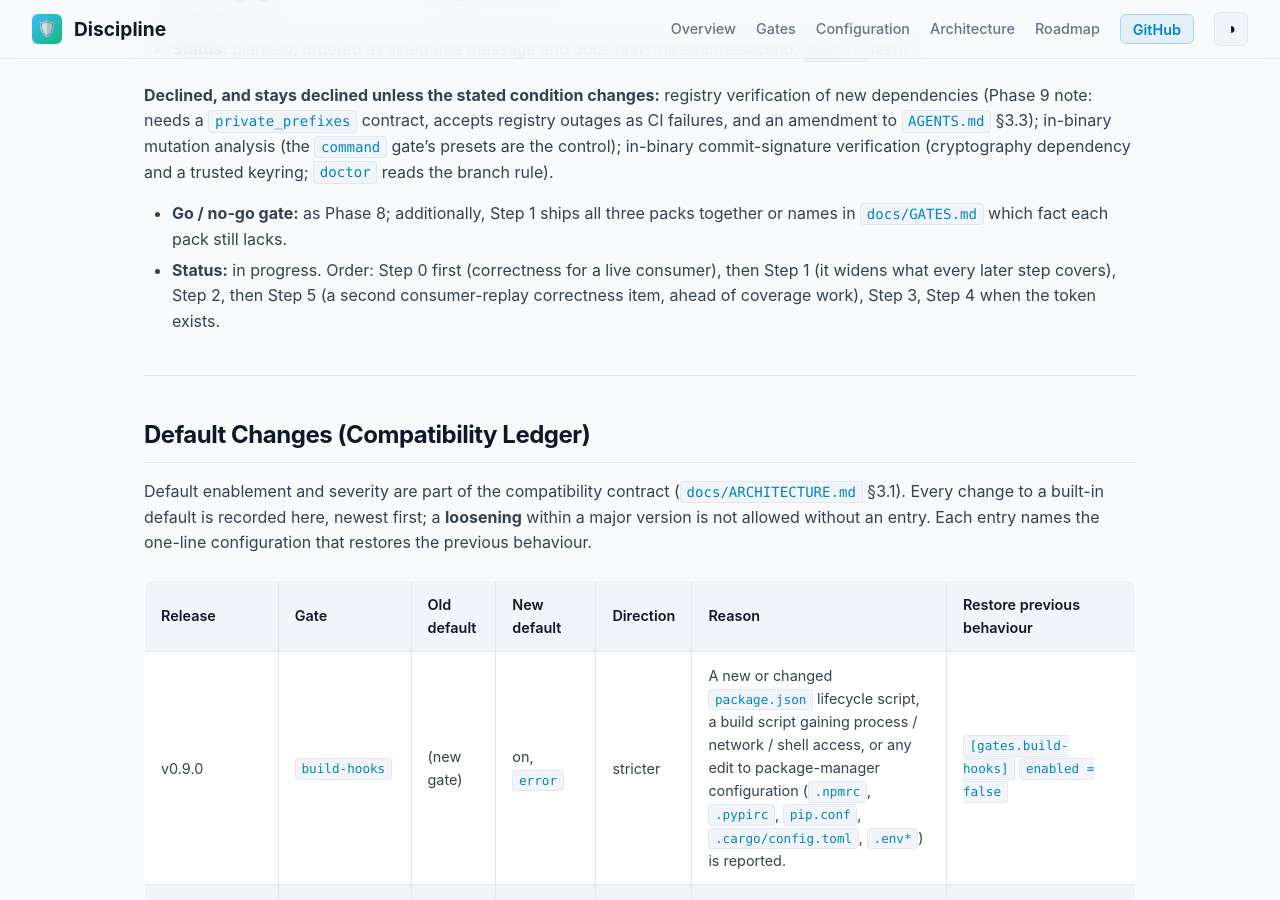
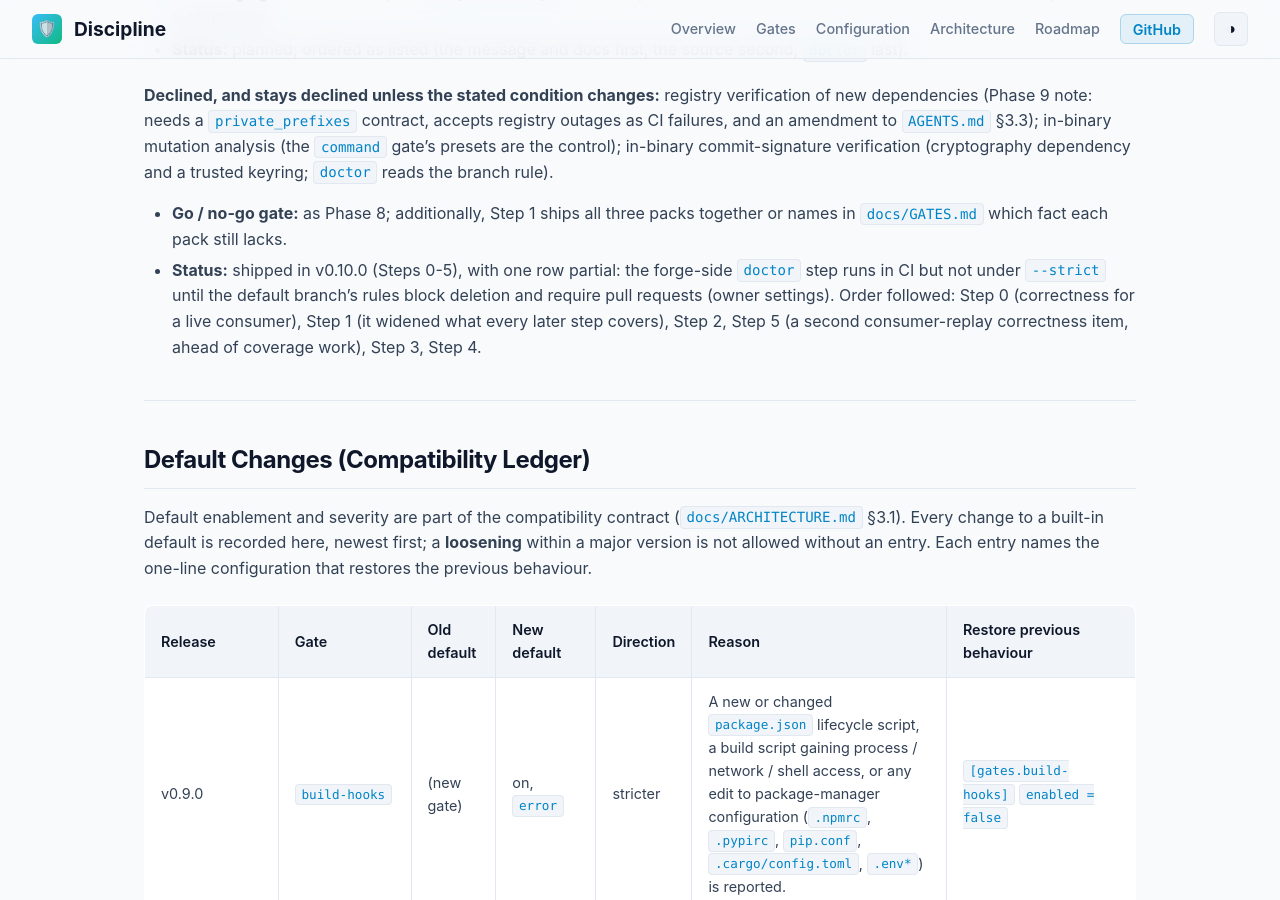
Before and after one commit to actions-marketplace-validations/orieg_discipline, a Jekyll site: the page built from docs/ROADMAP.md, in a window 1280 px wide and 900 px high, scrolled down 14814 px. Built offline with Jekyll 4.4.1, drawn with Linux system fonts in a browser that asks for light colours; some of the changed text lies outside the part shown.

Commit message:
docs(roadmap): Phase 10 status after v0.10.0; record the two open checks (#148)
Phase 10 is shipped in v0.10.0 with one partial row (the forge-side doctor
step waits on branch-rule settings for --strict). The Outstanding section
names the consumer replay of the push-event fix and the doctor --strict
condition so neither is mistaken for done.

no-issue: roadmap bookkeeping

```diff
--- a/docs/ROADMAP.md
+++ b/docs/ROADMAP.md
@@ -256,7 +256,7 @@
 **Declined, and stays declined unless the stated condition changes:** registry verification of new dependencies (Phase 9 note: needs a `private_prefixes` contract, accepts registry outages as CI failures, and an amendment to `AGENTS.md` §3.3); in-binary mutation analysis (the `command` gate's presets are the control); in-binary commit-signature verification (cryptography dependency and a trusted keyring; `doctor` reads the branch rule).
 
 - **Go / no-go gate:** as Phase 8; additionally, Step 1 ships all three packs together or names in `docs/GATES.md` which fact each pack still lacks.
-- **Status:** in progress. Order: Step 0 first (correctness for a live consumer), then Step 1 (it widens what every later step covers), Step 2, then Step 5 (a second consumer-replay correctness item, ahead of coverage work), Step 3, Step 4 when the token exists.
+- **Status:** shipped in v0.10.0 (Steps 0-5), with one row partial: the forge-side `doctor` step runs in CI but not under `--strict` until the default branch's rules block deletion and require pull requests (owner settings). Order followed: Step 0 (correctness for a live consumer), Step 1 (it widened what every later step covers), Step 2, Step 5 (a second consumer-replay correctness item, ahead of coverage work), Step 3, Step 4.
 
 ---
 
@@ -369,6 +369,8 @@
   - Argo Workflows: template linted; live Kubernetes cluster DAG execution is outstanding.
 - **Macro opacity:** Tests generated dynamically inside complex macro bodies (`proptest! { ... }`, `quickcheck! { ... }`) are invisible to tree-sitter AST fact extractors without compilation expansion. Use `extra_assert_macros` and `assert_helper_fns` to configure macro vocabulary.
 - **Grammar lag:** Source syntax newer than the bundled tree-sitter grammars is treated as a parse error, failing closed by design. Use `exempt_paths` until grammars are updated.
+- **Consumer replay of the push-event fix:** the `merged-pr-body` source (v0.10.0) has its fixture through a loopback forge and unit coverage of the GitLab, Gitea and Forgejo lookups; the replay of the consumer's own squash merge as a push event (base `020ec7a4`, head `a8eb5e30`, citing its #1071) needs that repository's checkout and a token and has not been run here.
+- **Forge-side `doctor` under `--strict`:** the CI step runs with the workflow's read token and reports two Warns that are repository settings (deletion not blocked, direct pushes allowed); `bypass` is Warn because the bypass list is shown to admin tokens only. `--strict` is switched on once the rules change.
 - **Self-granted overrides:** A directive in the PR body or a commit body is written by the author of the change it excuses. `max_overrides`, `require_approval` and `--policy-from base` bound that, and all three are opt-in: a repository that sets none of them accepts every well-formed directive. Policy refusals appear in the terminal, step-summary and JSON reports; the JUnit, SARIF and GitLab reports carry gate findings only, so read the exit code.
 - **What no static gate closes:** An implementation that special-cases the inputs its tests use, or a wrong change accompanied by plausible tests, passes every diff-based gate. The mutation presets of the `command` gate are the control for that class.
 - **Option enumeration in `config-integrity`:** The test that requires every gate option to have a loosening direction enumerates options from the published schema and the serialized defaults. An `Option` field missing from the schema is the one shape it cannot see.
```
